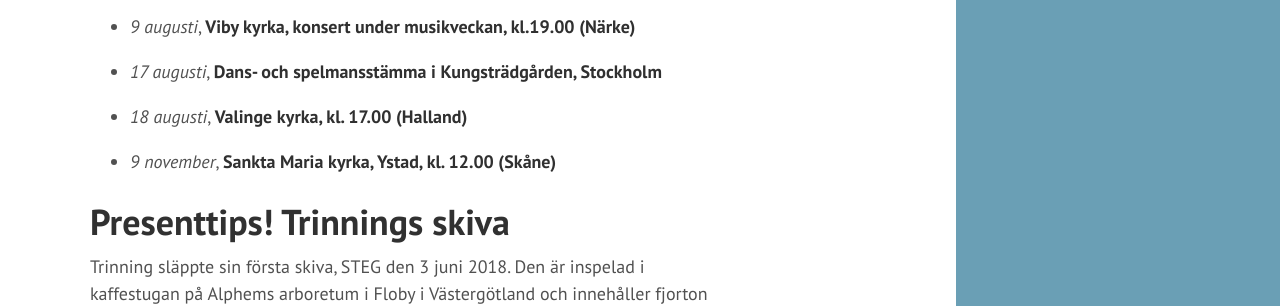
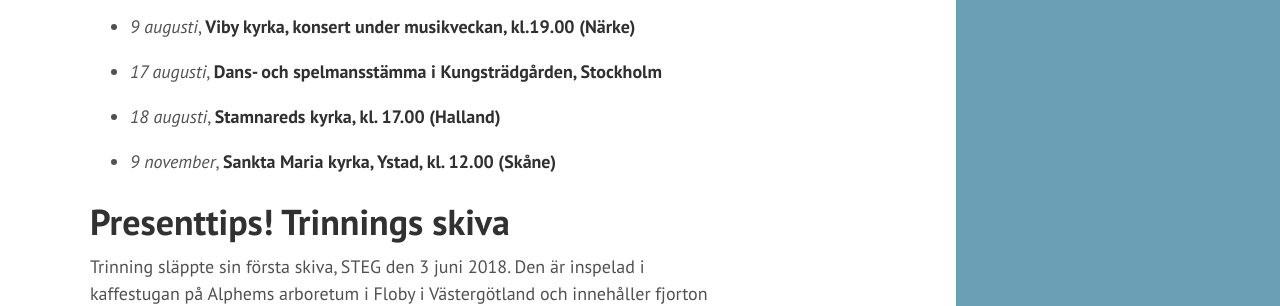
Before and after one commit to trinning/trinning.github.io, a Jekyll site: the page built from index.md, in a window 1280 px wide and 900 px high, scrolled down 1155 px. Shown: the part 155-461 px from the top of the window. Built offline with Jekyll 4.4.1, drawn with Linux system fonts in a browser that asks for light colours.

Commit message:
Uppdaterat spelplats Valinge mot Stamnared

```diff
--- a/index.md
+++ b/index.md
@@ -46,7 +46,7 @@ in lite norskt, amerikanskt, låtar från de brittiska öarna och visor från de
 
 * *17 augusti*, **Dans- och spelmansstämma i Kungsträdgården, Stockholm**
 
-* *18 augusti*, **Valinge kyrka, kl. 17.00 (Halland)**
+* *18 augusti*, **Stamnareds kyrka, kl. 17.00 (Halland)**
 
 * *9 november*, **Sankta Maria kyrka, Ystad, kl. 12.00 (Skåne)**
 
```
